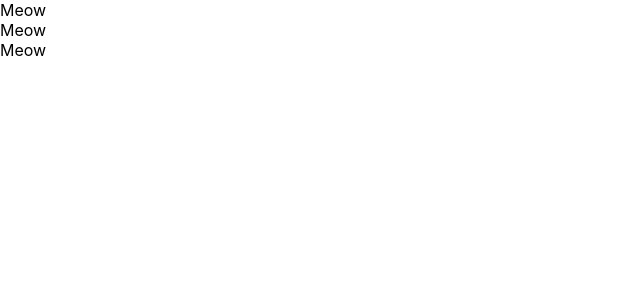
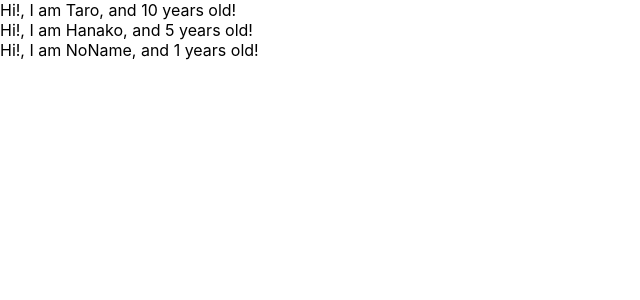
Before and after one commit to GenkiSugiyama/udemy-react-redux-crud-application2, a React (Create React App) app: page / in a window 1280 px wide. Shown: the top 300 px of the page, without its empty margins (0-640 px from the left). Built offline with nearby package versions, Linux system fonts and the light colour scheme.

Commit message:
learn props of component

```diff
--- a/src/App.js
+++ b/src/App.js
@@ -1,32 +1,35 @@
 import React from 'react';
 
-// function App() {
-//   return (
-//     // return内は一つのタグで囲わないといけない
-//     // そうすると不必要なhtmlタグが出力されてしまう
-//     // それを避けるためにreturn内を<React.Fragment></React.Fragment>で囲うと
-//     // 不要なhtmlタグが出力されなくなる
-//     // htmlのfor、classはJSX内ではそれぞれhtmlFor、classNameとする
-//     <React.Fragment>
-//       <label htmlFor="bar">bar</label>
-//       <input id="bar" type="text" onClick={() => {console.log("Hello!")}} />
-//     </React.Fragment>
-
-//   );
-// }
+// props
+// 親コンポーネントから子コンポーネントへデータを渡す際にpropsを使用する
 
 const App = () => {
+  const profiles = [
+    { name: "Taro", age: 10},
+    { name: "Hanako", age: 5},
+    { name: "NoName" }
+  ]
   return (
     <div>
-      <Cat />
-      <Cat />
-      <Cat />
+      {
+        profiles.map((profile, index) => {
+          return <User name={profile.name} age={profile.age} key={index} />
+        })
+      }
+      {/* <User name={"Taro"} age={10} /> User コンポーネントに対してname属性「Taro」を渡している */}
+      {/* <User name={"Hanako"} age={5} /> */}
     </div>
   )
 }
 
-const Cat = () => {
-  return <div>Meow</div>
+const User = (props) => {
+  return <div>Hi!, I am {props.name}, and {props.age} years old! </div>
+}
+
+// デフォルトprops
+// 個別のデータを渡さない場合のデフォルト値を定めておくことができる
+User.defaultProps = {
+  age: 1
 }
 
 export default App;
```
